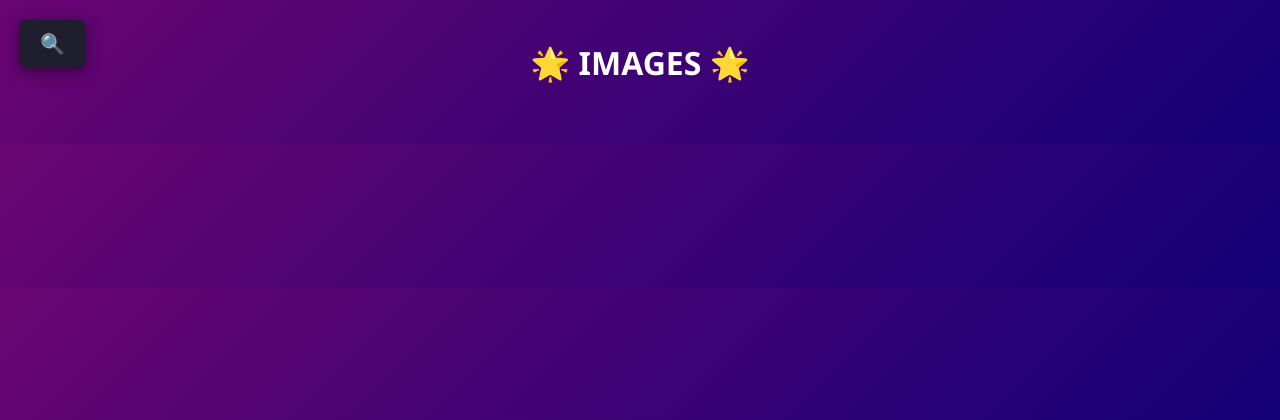
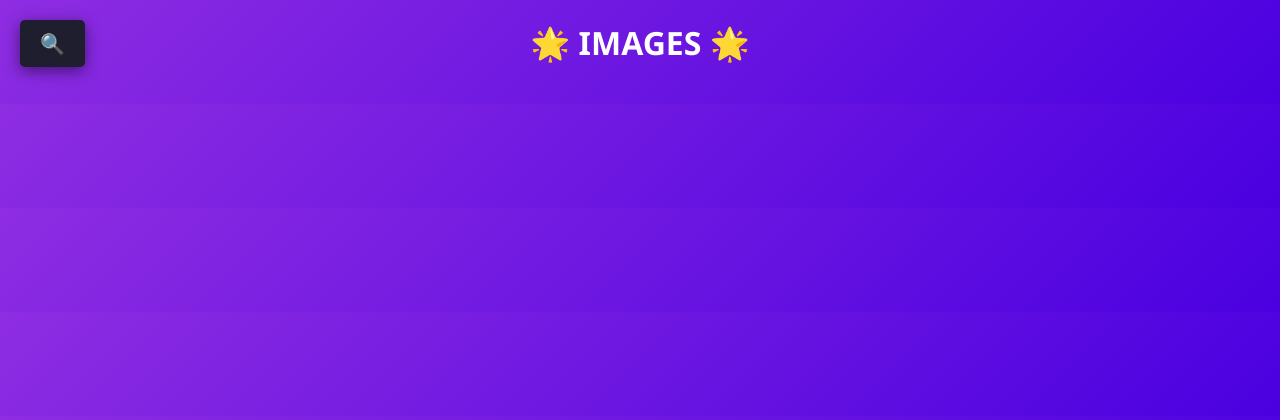
Before and after one commit to LauraC360/ImageSearch_WebApp, a Flask app: page / in a window 1280 px wide. Shown: the top 420 px of the page. Run offline with Flask 3, Linux system fonts and the light colour scheme; data that the repository does not hold is empty.

Commit message:
fixing body padding

```diff
--- a/templates/images.html
+++ b/templates/images.html
@@ -9,7 +9,6 @@
             font-family: 'Segoe UI', Tahoma, Geneva, Verdana, sans-serif;
             background: linear-gradient(135deg, #8e2de2 0%, #4a00e0 100%);
             margin: 0;
-            padding: 20px;
             color: #fff;
         }
         h1 {
@@ -55,7 +54,7 @@
             border-radius: 12px;
             box-shadow: 0 4px 15px rgba(0,0,0,0.5);
             overflow: hidden;
-            height: 700px;
+            height: 650px;
             display: flex;
             flex-direction: column;
         }
@@ -77,12 +76,6 @@
             margin: 0 0 5px;
             color: #f48fb1;
             font-size: 16px;
-        }
-        body {
-            font-family: 'Segoe UI', Tahoma, Geneva, Verdana, sans-serif;
-            background: linear-gradient(135deg, #6a0572 0%, #120078 100%);
-            margin: 0;
-            padding: 20px;
         }
     </style>
 </head>
--- a/templates/search.html
+++ b/templates/search.html
@@ -36,7 +36,6 @@
             display: flex;
             justify-content: center;
             align-items: center;
-            height: 100vh;
             color: #fff;
         }
         form {
```
Also changed, not shown: templates/search_results.html (+1 -8 lines).
